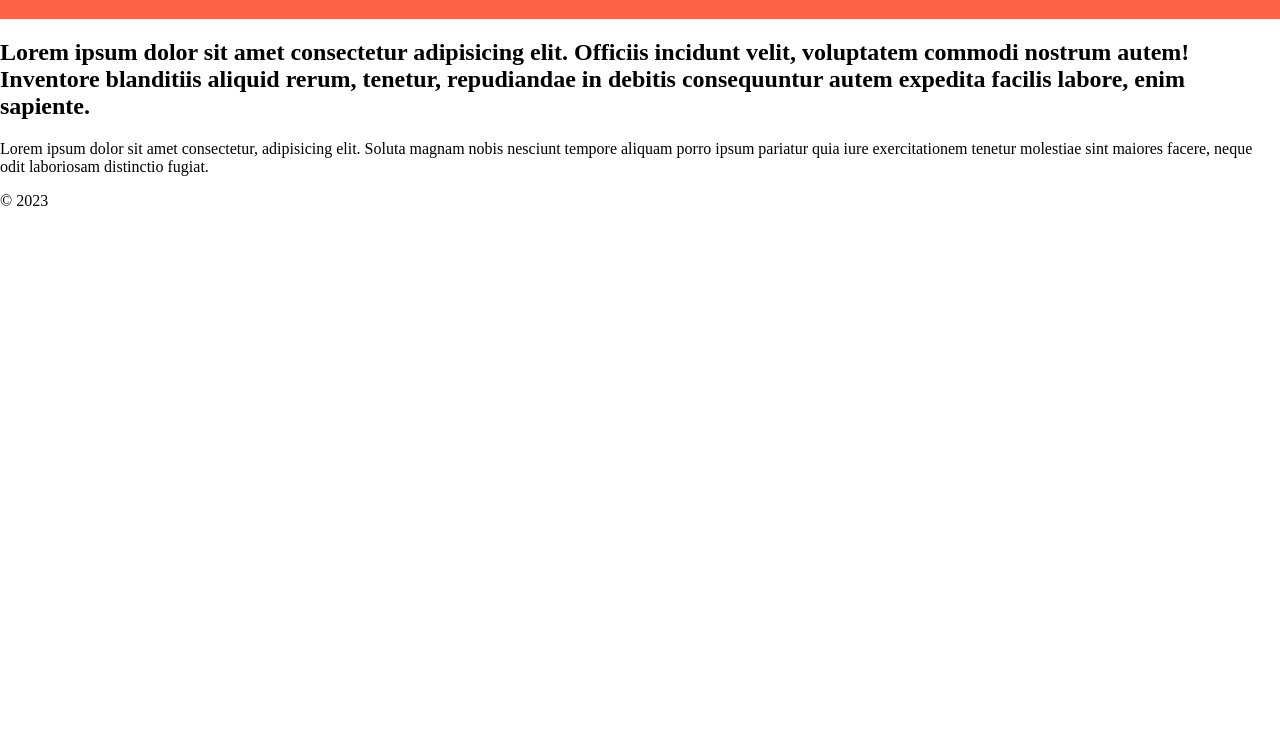
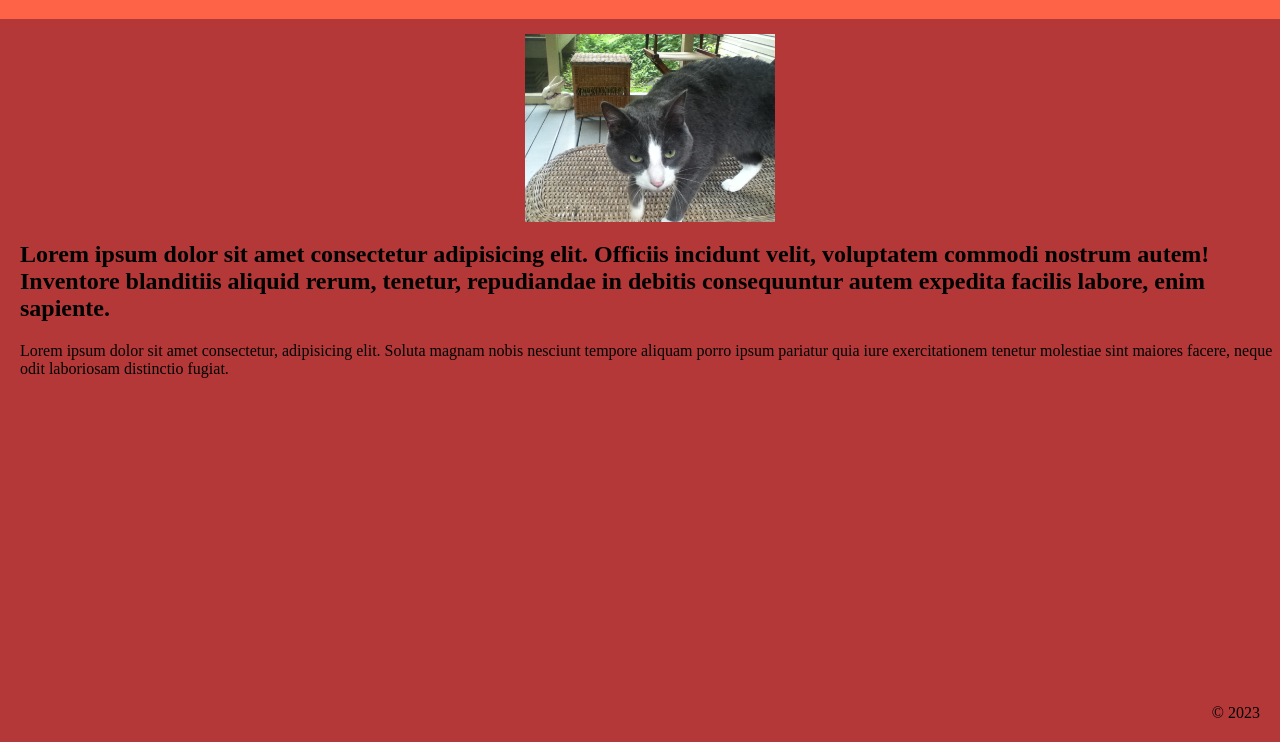
Before and after one commit to npokrandt/simple-webpage, a plain HTML site: page index.html in a window 1280 px wide. Shown: the part 58-800 px from the top of the page. Drawn offline with Linux system fonts and the light colour scheme.

Commit message:
photo added

```diff
--- a/index.html
+++ b/index.html
@@ -14,7 +14,7 @@
         <h1>Simple Webpage</h1>
     </header>
     <main>
-        <img>
+        <img src="IMG_1740.JPG" alt="image of cute grey cat">
 
         <h2>Lorem ipsum dolor sit amet consectetur adipisicing elit. Officiis incidunt velit, voluptatem commodi nostrum autem! Inventore blanditiis aliquid rerum, tenetur, repudiandae in debitis consequuntur autem expedita facilis labore, enim sapiente.</h2>
 
--- a/style.css
+++ b/style.css
@@ -1,6 +1,7 @@
 body {
     margin: 0;
     padding: 0;
+    background-color: rgb(180, 56, 56);
 }
 
 header {
@@ -18,4 +19,15 @@ img {
     width: 250px;
     display: block;
     margin: 0 auto;
+    margin-top: 15px;
 }
+
+main, footer {
+    margin-left: 20px;
+}
+
+footer {
+    position: absolute;
+    bottom: 20px;
+    right: 20px;
+}
```
Also changed, not shown: IMG_1740.JPG (added).
